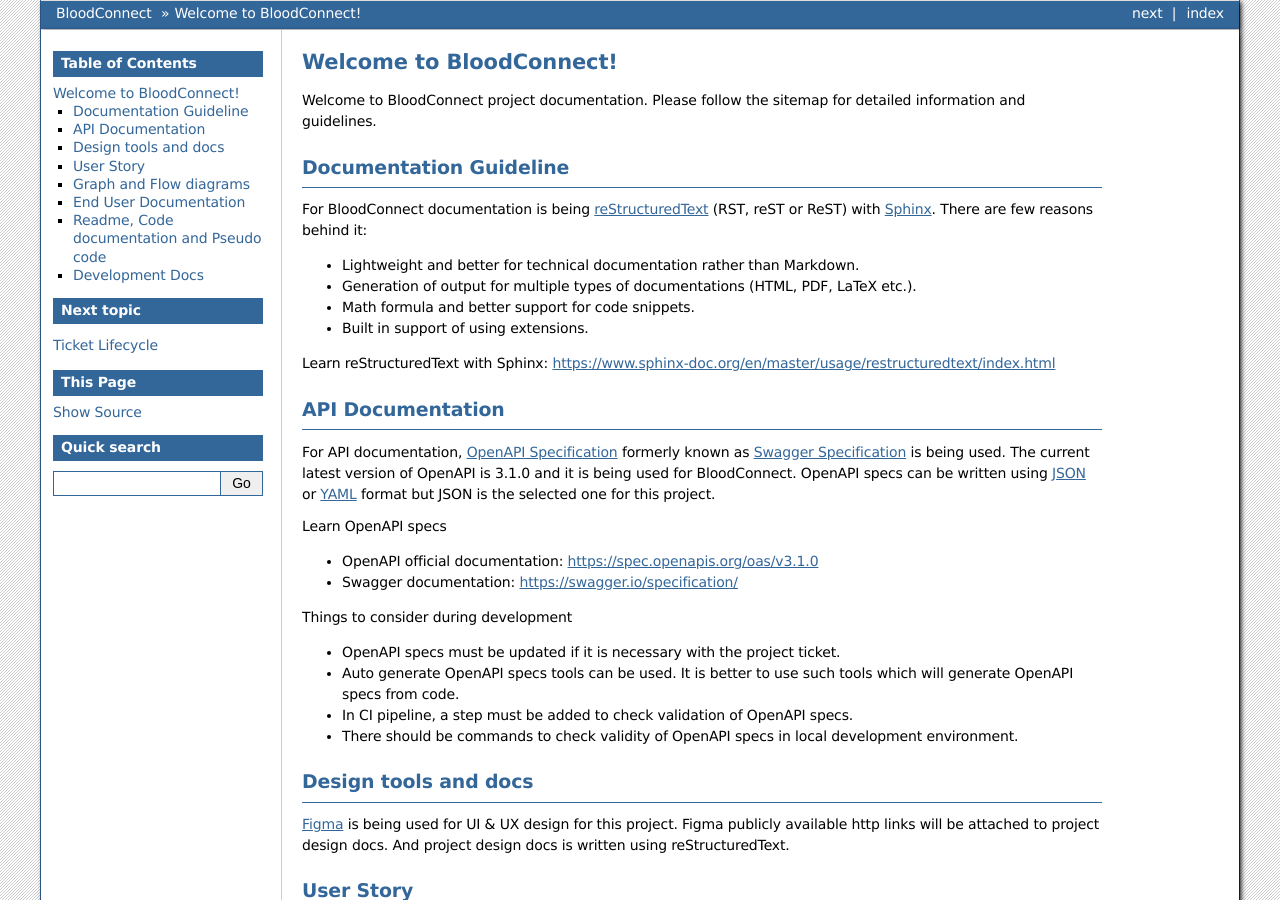
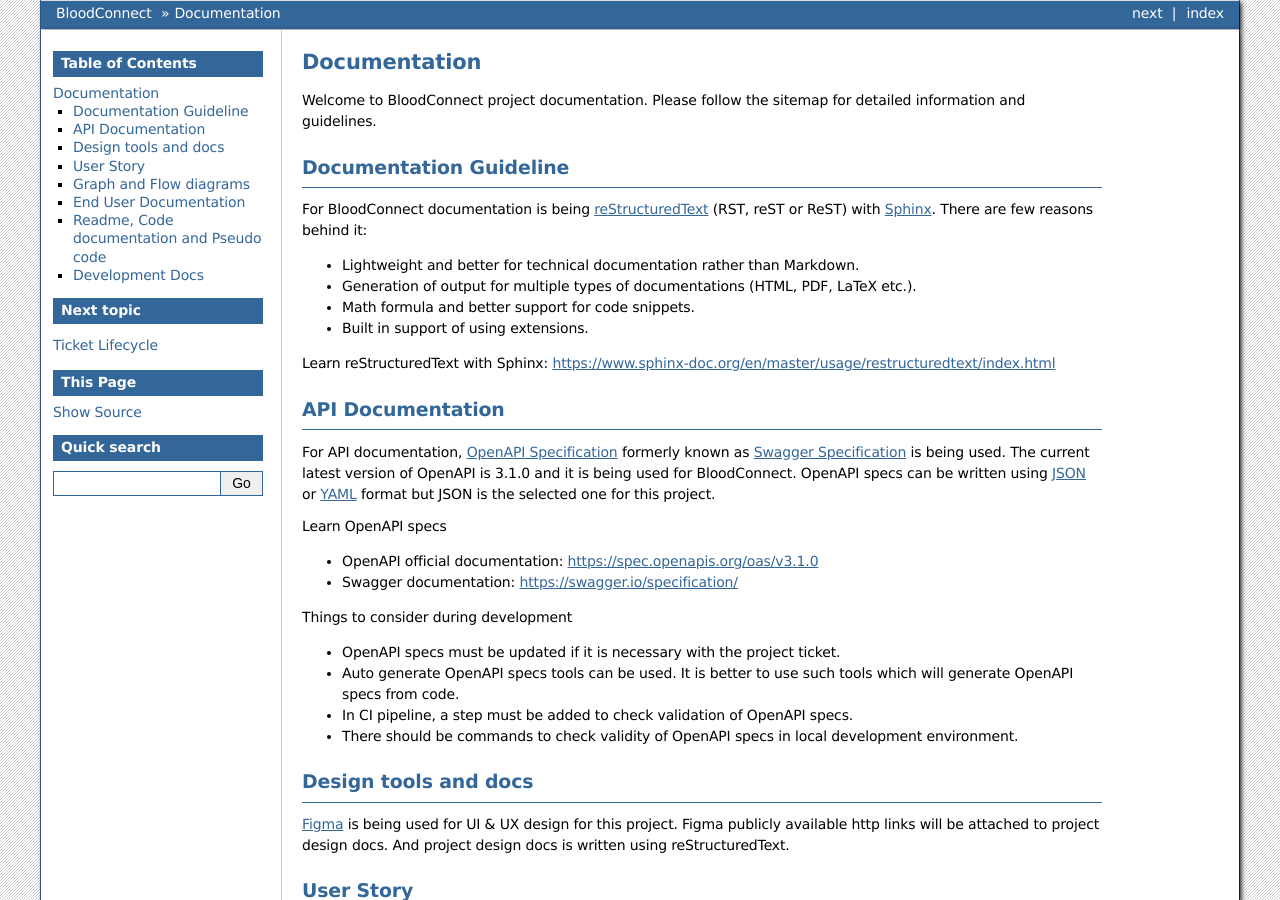
Before and after one commit to CraftsmenLtd/BloodConnect, a Sphinx documentation site: the page built from docs/index.rst, in a window 1280 px wide and 900 px high. Built offline with Sphinx 7.4.7, drawn with Linux system fonts in a browser that asks for light colours; pages that are not in the unit, such as notebooks, are missing from menus; some of the changed text lies outside the part shown.

Commit message:
I-#40 better landing page name

```diff
--- a/docs/index.rst
+++ b/docs/index.rst
@@ -1,4 +1,4 @@
-Welcome to BloodConnect!
+Documentation
 ========================
 Welcome to BloodConnect project documentation. Please follow the sitemap for detailed information and guidelines.
 
```
